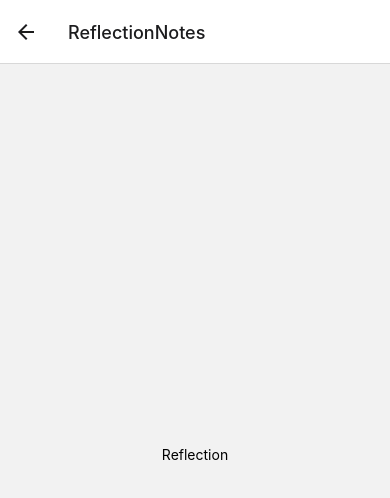
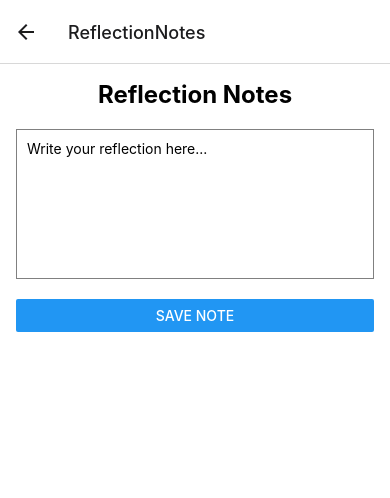
Before and after one commit to cathrinebjornberg/React-Native-Assignment1, a React Native app: screen /ReflectionNotes in a window 390 px wide. Shown: the top 498 px of the page. Built offline with nearby package versions, Linux system fonts and the light colour scheme.

Commit message:
added reflection notes

```diff
--- a/screen/BreathingExercise.tsx
+++ b/screen/BreathingExercise.tsx
@@ -1,5 +1,5 @@
 import { NativeStackScreenProps } from "@react-navigation/native-stack";
-import * as Haptics from "expo-haptics"; // Importera Haptics från Expo
+import * as Haptics from "expo-haptics";
 import React, { useEffect, useRef, useState } from "react";
 import { Animated, StyleSheet, Text, View } from "react-native";
 import { RootStackParamList } from "../App";
--- a/screen/ReflectionNotes.tsx
+++ b/screen/ReflectionNotes.tsx
@@ -1,13 +1,87 @@
-import { NativeStackScreenProps } from "@react-navigation/native-stack";
-import { Text, View } from "react-native";
-import { RootStackParamList } from "../App";
-
-type Props = NativeStackScreenProps<RootStackParamList, "ReflectionNotes">;
+import AsyncStorage from "@react-native-async-storage/async-storage";
+import React, { useEffect, useState } from "react";
+import { Alert, Button, StyleSheet, Text, TextInput, View } from "react-native";
 
 export default function ReflectionNotes() {
+  const [note, setNote] = useState("");
+  const [savedNote, setSavedNote] = useState("");
+
+  useEffect(() => {
+    loadNote();
+  }, []);
+
+  const saveNote = async () => {
+    try {
+      await AsyncStorage.setItem("userNote", note);
+      Alert.alert("Note saved successfully!");
+      setSavedNote(note);
+    } catch (error) {
+      Alert.alert("Failed to save note.");
+    }
+  };
+
+  const loadNote = async () => {
+    try {
+      const storedNote = await AsyncStorage.getItem("userNote");
+      if (storedNote) {
+        setSavedNote(storedNote);
+      }
+    } catch (error) {
+      Alert.alert("Failed to load note.");
+    }
+  };
+
   return (
-    <View style={{ flex: 1, justifyContent: "center", alignItems: "center" }}>
-      <Text>Reflection</Text>
+    <View style={styles.container}>
+      <Text style={styles.heading}>Reflection Notes</Text>
+      <TextInput
+        style={styles.input}
+        multiline
+        placeholder="Write your reflection here..."
+        value={note}
+        onChangeText={setNote}
+      />
+      <Button title="Save Note" onPress={saveNote} />
+
+      {savedNote ? (
+        <View style={styles.savedNoteContainer}>
+          <Text style={styles.savedNoteHeading}>Your Saved Note:</Text>
+          <Text style={styles.savedNote}>{savedNote}</Text>
+        </View>
+      ) : null}
     </View>
   );
 }
+
+const styles = StyleSheet.create({
+  container: {
+    flex: 1,
+    padding: 16,
+    backgroundColor: "#fff",
+  },
+  heading: {
+    fontSize: 24,
+    fontWeight: "bold",
+    marginBottom: 20,
+    textAlign: "center",
+  },
+  input: {
+    height: 150,
+    borderColor: "gray",
+    borderWidth: 1,
+    padding: 10,
+    marginBottom: 20,
+    textAlignVertical: "top",
+  },
+  savedNoteContainer: {
+    marginTop: 20,
+  },
+  savedNoteHeading: {
+    fontSize: 20,
+    fontWeight: "bold",
+  },
+  savedNote: {
+    fontSize: 16,
+    marginTop: 10,
+  },
+});
```
Also changed, not shown: package.json (+5 -3 lines), 1 other file (tests, documents, lock files or other folders).
